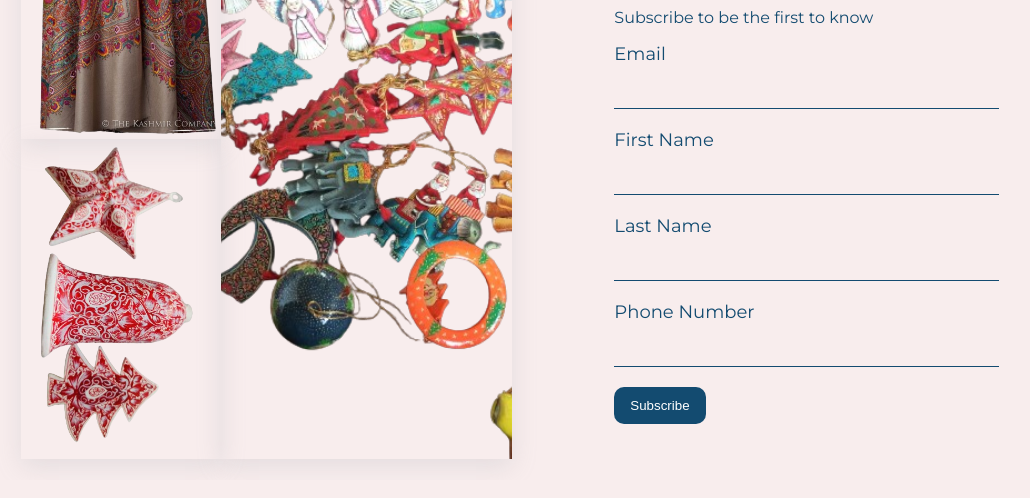
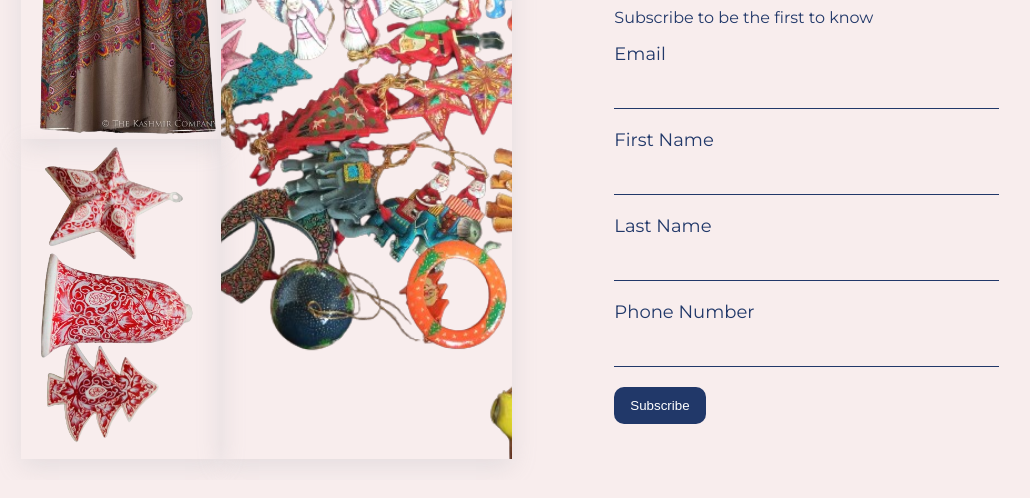
Before and after one commit to wajidkashoo14/elham-lite, a plain HTML site: page index.html in a window 1280 px wide. Shown: the part 303-801 px from the top of the page, without its empty margins (73-1103 px from the left). Drawn offline with Linux system fonts and the light colour scheme.

Commit message:
added new color

```diff
--- a/styles.css
+++ b/styles.css
@@ -5,7 +5,7 @@ html {
   box-sizing: border-box;
   font-family: "Montserrat", sans-serif;
   background-color: #f8eded;
-  color: #134b70;
+  color: #213869;
 }
 
 .heading {
@@ -82,7 +82,7 @@ html {
   padding: 10px;
   font-size: 16px;
   border: none;
-  border-bottom: 1px solid #134b70;
+  border-bottom: 1px solid #213869;
   background-color: transparent;
 }
 .form-group input:focus {
@@ -93,7 +93,7 @@ html {
   outline: none;
   border: none;
   padding: 0.7rem 1rem;
-  background-color: #134b70;
+  background-color: #213869;
   color: white;
   border-radius: 10px;
   width: fit-content;
```
